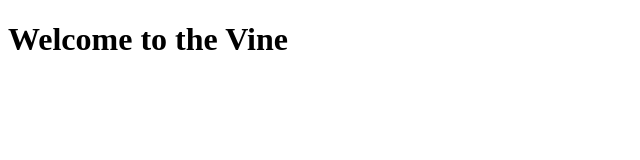
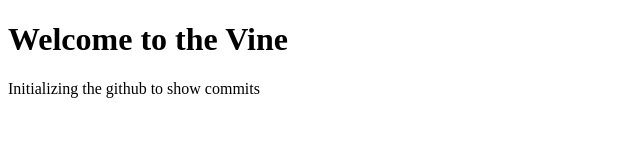
Before and after one commit to SpiceyGabs/TheVine_ExamCode-main, a plain HTML site: page index.html in a window 1280 px wide. Shown: the whole page, without its empty margins (0-640 px from the left). Drawn offline with Linux system fonts and the light colour scheme.

Commit message:
whats happening?

```diff
--- a/index.html
+++ b/index.html
@@ -7,5 +7,8 @@
 </head>
 <body>
   <h1>Welcome to the Vine</h1>
+  <p>Initializing the github to show commits
+
+  </p>
 </body>
 </html>
```
